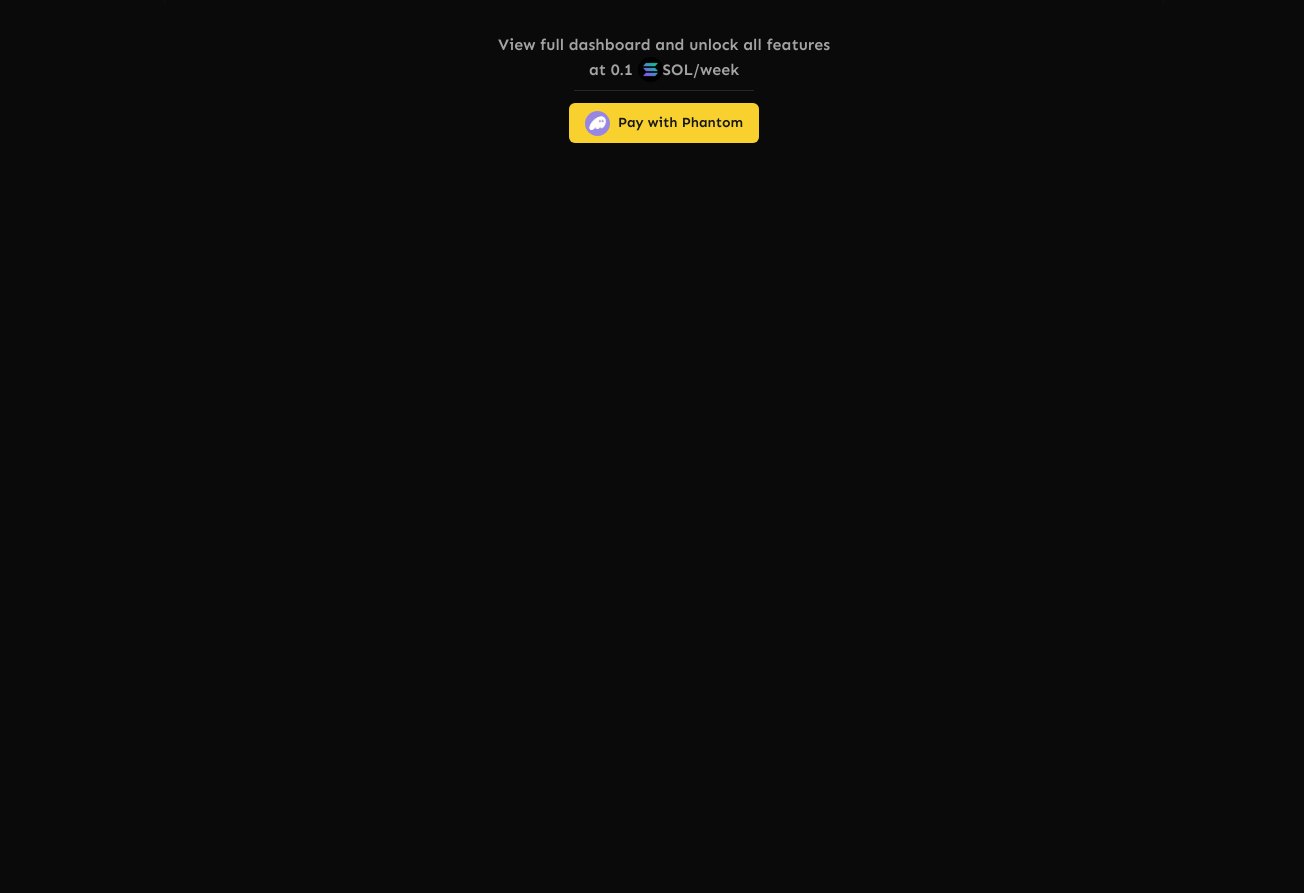
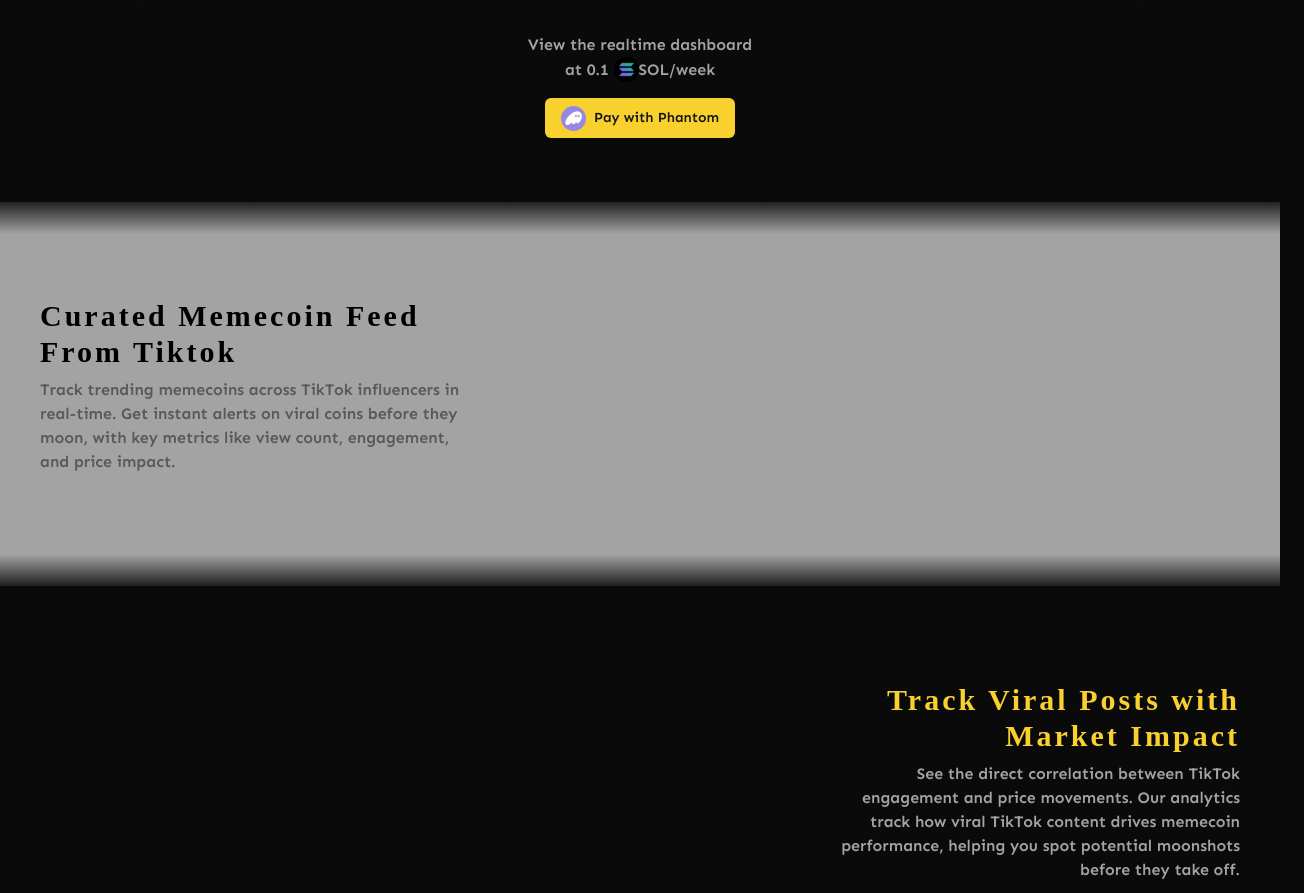
Before and after one commit to TokenHunterZoro/app, a Next.js app in the folder frontend/: page / in a window 1280 px wide. Shown: the part 611-1504 px from the top of the page, 1304 px wide, since content can reach past the window. Before the commit the page ends 800 px from the top, so only its background shows below. Built offline with nearby package versions, Linux system fonts and the light colour scheme; a web font is replaced by a local one.

Commit message:
hero working

```diff
--- /dev/null
+++ b/frontend/components/sections/home/graph-preview.tsx
@@ -0,0 +1,18 @@
+export default function GraphPreview() {
+  return (
+    <div className="flex justify-between w-[1200px] mx-auto">
+      <div className="flex-1"></div>
+      <div className="flex flex-col pb-12 flex-1">
+        <p className="font-bold nouns tracking-widest text-3xl text-[#F8D12E] mt-24 text-right">
+          Track Viral Posts with <br /> Market Impact
+        </p>
+        <p className="sen text-muted-foreground font-semibold  mt-2 mb-16 max-w-[70%] ml-auto text-right">
+          See the direct correlation between TikTok engagement and price
+          movements. Our analytics track how viral TikTok content drives
+          memecoin performance, helping you spot potential moonshots before they
+          take off.
+        </p>
+      </div>
+    </div>
+  );
+}
--- a/frontend/components/sections/home/index.tsx
+++ b/frontend/components/sections/home/index.tsx
@@ -3,12 +3,14 @@
 import HeroTable from "./hero-table";
 import UnlockNow from "@/components/unlock-now";
 import { useEnvironmentStore } from "@/components/context";
-import TimeSeriesChart from "./time-series-chart";
+import TimeSeriesChart from "../ticker/time-series-chart";
+import TiktokPreview from "./tiktok-preview";
+import GraphPreview from "./graph-preview";
 
 export default function Home() {
   const { paid } = useEnvironmentStore((store) => store);
   return (
-    <div className="w-screen mx-auto">
+    <div className="w-full">
       <p className="text-center nouns tracking-widest font-bold text-3xl text-[#F8D12E] mt-16">
         The Ultimate TikTok Memecoin Hunter
       </p>
@@ -19,8 +21,13 @@
       <div className="max-w-[1000px] mx-auto">
         <HeroTable />
       </div>
+      {!paid && <UnlockNow text="View the realtime dashboard" />}
       {/* <TimeSeriesChart /> */}
-      {!paid && <UnlockNow />}
+      <TiktokPreview />
+      <GraphPreview />
+      <Separator className="my-8" />
+      {!paid && <UnlockNow text="Unlock All ZoroX features now" />}
+      <div className="my-12" />
     </div>
   );
 }
--- /dev/null
+++ b/frontend/components/sections/home/tiktok-preview.tsx
@@ -0,0 +1,23 @@
+export default function TiktokPreview() {
+  return (
+    <div className="relative w-full mt-16">
+      <div className="absolute w-full h-8 top-0 bg-gradient-to-b from-black/80 to-transparent" />
+      <div className=" bg-muted-foreground transition duration-300 ease-in-out group hover:bg-[#F8D12E]">
+        <div className="flex justify-between w-[1200px] mx-auto">
+          <div className="flex-1 flex flex-col pb-12">
+            <p className="font-bold nouns tracking-widest text-3xl text-black mt-24">
+              Curated Memecoin Feed <br /> From Tiktok
+            </p>
+            <p className="group-hover:text-secondary sen text-accent font-semibold  mt-2 mb-16 max-w-[70%]">
+              Track trending memecoins across TikTok influencers in real-time.
+              Get instant alerts on viral coins before they moon, with key
+              metrics like view count, engagement, and price impact.
+            </p>
+          </div>
+          <div className="flex-1"></div>
+        </div>
+      </div>
+      <div className="absolute w-full h-8 bottom-0 bg-gradient-to-t from-black/80 to-transparent" />
+    </div>
+  );
+}
--- a/frontend/components/sections/layout/command-menu.tsx
+++ b/frontend/components/sections/layout/command-menu.tsx
@@ -119,7 +119,7 @@
           </>
         ) : (
           <div className="h-[300px] flex flex-col justify-center">
-            <UnlockNow />
+            <UnlockNow text="Search and analyze all memecoins" />
           </div>
         )}
       </CommandDialog>
--- a/frontend/components/sections/layout/index.tsx
+++ b/frontend/components/sections/layout/index.tsx
@@ -15,8 +15,8 @@
     useEnvironmentStore((store) => store);
   const router = useRouter();
   return (
-    <div className="w-full p-6">
-      <div className="flex justify-between items-center">
+    <div className="w-full py-6">
+      <div className="flex justify-between items-center px-6">
         <div
           className="flex items-center space-x-4 select-none cursor-pointer"
           onClick={() => {
--- a/frontend/components/unlock-now.tsx
+++ b/frontend/components/unlock-now.tsx
@@ -3,13 +3,13 @@
 import { Separator } from "./ui/separator";
 import { useEnvironmentStore } from "./context";
 
-export default function UnlockNow() {
+export default function UnlockNow({ text }: { text: string }) {
   const { setPaid } = useEnvironmentStore((store) => store);
 
   return (
     <div className="w-full flex flex-col justify-center items-center">
-      <p className="sen text-muted-foreground font-semibold mt-6 mb-2 text-center">
-        View full dashboard and unlock all features
+      <p className="sen text-muted-foreground font-semibold mt-6 mb-4 text-center">
+        {text}
         <div className="flex  justify-center items-center">
           <p>at 0.1&nbsp;</p>
           <Image src={"/solana.png"} width={25} height={25} alt="solana" />
@@ -17,7 +17,6 @@
           <p>/week</p>
         </div>
       </p>
-      <Separator className="w-[180px] mb-3 border-muted-foreground" />
       <Button
         className="flex bg-[#F8D12E] hover:bg-[#F8D12E] transform transition hover:scale-105"
         onClick={() => {
```
Also changed, not shown: frontend/components/sections/ticker/time-series-chart.tsx (renamed from frontend/components/sections/home/time-series-chart.tsx).
